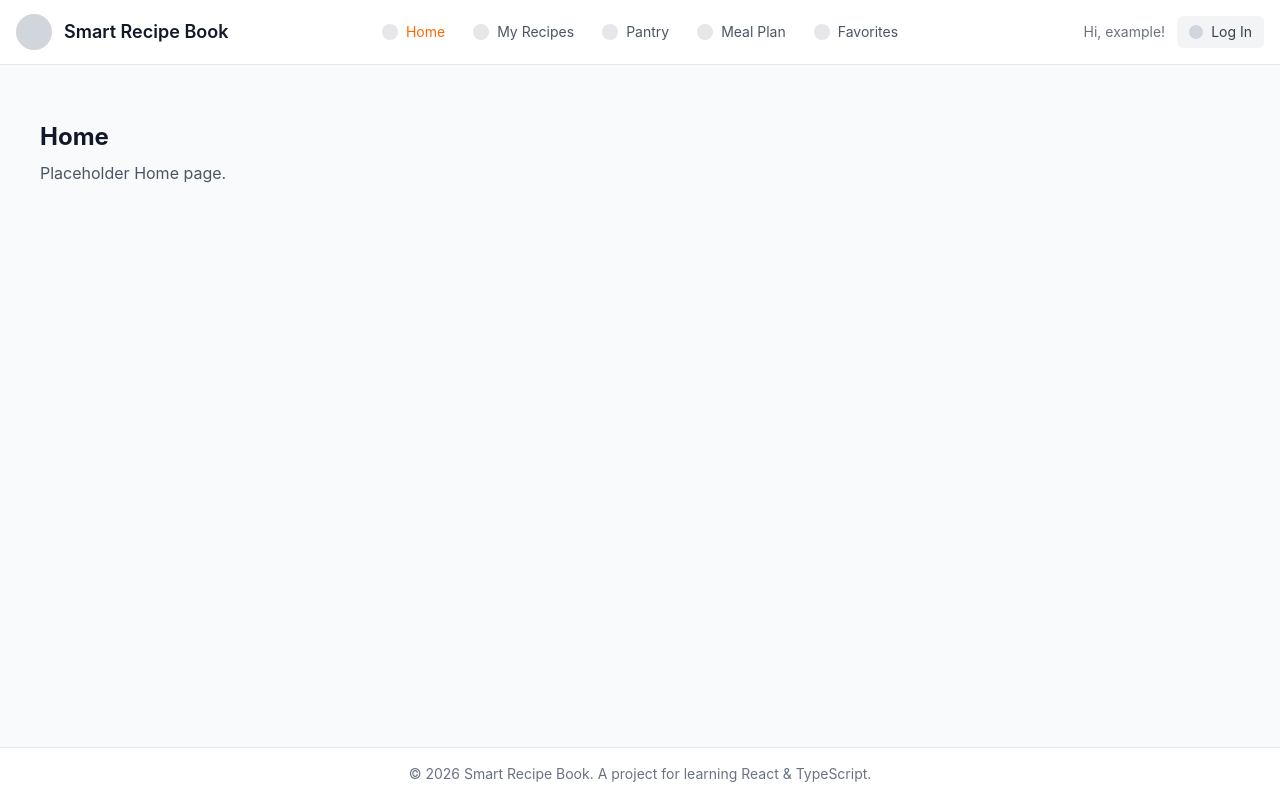
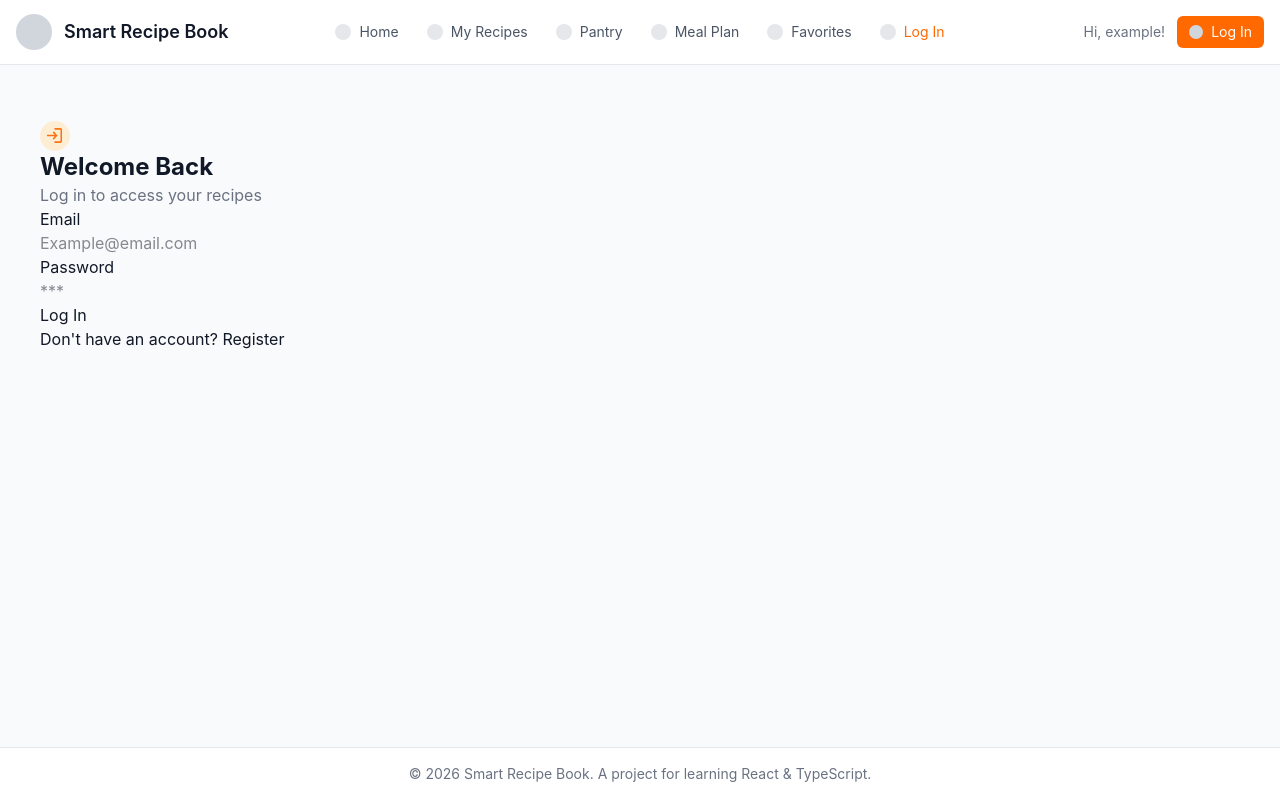
Before and after one commit to larstp/Smart-Recipe-Book, a React (Vite) app: page /login in a window 1280 px wide. Before the commit this address led to /. Built offline with nearby package versions, Linux system fonts and the light colour scheme.

Commit message:
moved files to new branch

```diff
--- a/src/App.tsx
+++ b/src/App.tsx
@@ -5,6 +5,7 @@ import Home from './pages/Home';
 import MealPlan from './pages/MealPlan';
 import MyRecipes from './pages/MyRecipes';
 import Pantry from './pages/Pantry';
+import Login from './pages/Login';
 
 function App() {
   return (
@@ -16,6 +17,7 @@ function App() {
         <Route path="meal-plan" element={<MealPlan />} />
         <Route path="favorites" element={<Favorites />} />
         <Route path="*" element={<Navigate to="/" replace />} />
+        <Route path="login" element={<Login />} />
       </Route>
     </Routes>
   );
--- a/src/components/Layout.tsx
+++ b/src/components/Layout.tsx
@@ -7,6 +7,7 @@ export default function Layout() {
     { to: '/pantry', label: 'Pantry' },
     { to: '/meal-plan', label: 'Meal Plan' },
     { to: '/favorites', label: 'Favorites' },
+    { to: '/login', label: 'Log In' },
   ];
 
   const linkClass = (isActive: boolean) =>
@@ -57,16 +58,24 @@ export default function Layout() {
                 Hi, example!{' '}
                 {/* This will be based on the users logged in/out state laterr */}
               </span>
-              <button
-                type="button"
-                className="inline-flex items-center gap-2 px-3 py-1.5 rounded-md text-sm text-gray-700 bg-(--gray-button) hover:bg-(--gray-button)"
+
+              <NavLink
+                to="/login"
+                type="link"
+                className={({ isActive }) =>
+                  `inline-flex items-center gap-2 px-3 py-1.5 rounded-md text-sm text-gray-700 ${
+                    isActive
+                      ? 'bg-orange-500 text-white'
+                      : 'bg-(--gray-button) hover:bg-(--gray-button)'
+                  }`
+                }
               >
                 <span
                   className="w-3.5 h-3.5 bg-gray-300 rounded-full"
-                  aria-hidden
+                  aria-hidden="true"
                 />
                 Log In
-              </button>
+              </NavLink>
             </div>
           </div>
         </div>
--- /dev/null
+++ b/src/pages/Login.tsx
@@ -0,0 +1,106 @@
+import { useState } from 'react';
+import { Link } from 'react-router-dom';
+import type { LoginFormData, LoginFormError } from '../types/loginForm';
+
+export default function Login() {
+  // Form state
+  const [formData, setFormData] = useState<LoginFormData>({
+    email: '',
+    password: '',
+  });
+
+  // Error state
+  const [errors, setErrors] = useState<LoginFormError>({});
+
+  // handle input changes
+  function handleChange(e: React.ChangeEvent<HTMLInputElement>) {
+    const { name, value } = e.target;
+
+    setFormData((prev) => ({
+      ...prev,
+      [name]: value,
+    }));
+  }
+
+  // Validation logic
+  function validate(): LoginFormError {
+    const newErrors: LoginFormError = {};
+
+    // email validation
+    if (!/\S+@\S+\.\S+/.test(formData.email)) {
+      newErrors.email = 'Please enter a valid email address';
+    }
+
+    // password validation
+    if (formData.password.trim().length < 3) {
+      newErrors.password = 'Password must be at least 3 characters';
+    }
+
+    return newErrors;
+  }
+
+  // submit handler
+  function handleSubmit(e: React.FormEvent<HTMLFormElement>) {
+    e.preventDefault();
+
+    const validationErrors = validate();
+    setErrors(validationErrors);
+
+    // if no errors
+    if (Object.keys(validationErrors).length === 0) {
+      // clear errors
+      setErrors({});
+
+      // reset form
+      setFormData({
+        email: '',
+        password: '',
+      });
+    }
+  }
+
+  return (
+    <main className="container mx-auto p-6">
+      <img rel="icon" src="/loginpage.svg" className="" />
+      <h1 className="text-2xl font-bold">Welcome Back</h1>
+      <p className="text-gray-500">Log in to access your recipes</p>
+
+      <form className="" onSubmit={handleSubmit}>
+        {/* email */}
+        <label>Email</label>
+        <div>
+          <input
+            type="text"
+            name="email"
+            placeholder="Example@email.com"
+            value={formData.email}
+            onChange={handleChange}
+          />
+          {errors.email && <p className="">&#11205;{errors.email}</p>}
+        </div>
+
+        {/* password */}
+        <label>Password</label>
+        <div>
+          <input
+            type="password"
+            name="password"
+            placeholder="***"
+            value={formData.password}
+            onChange={handleChange}
+          />
+          {errors.password && <p className="">&#11205;{errors.password}</p>}
+        </div>
+
+        {/* button */}
+        <button className="" type="submit">
+          Log In
+        </button>
+
+        <p className="">
+          Don't have an account? <Link to="/register">Register</Link>
+        </p>
+      </form>
+    </main>
+  );
+}
--- /dev/null
+++ b/src/types/loginForm.ts
@@ -0,0 +1,9 @@
+export interface LoginFormData {
+  email: string;
+  password: string;
+}
+
+export interface LoginFormError {
+  email?: string;
+  password?: string;
+}
```
Also changed, not shown: public/loginpage.svg (added).
